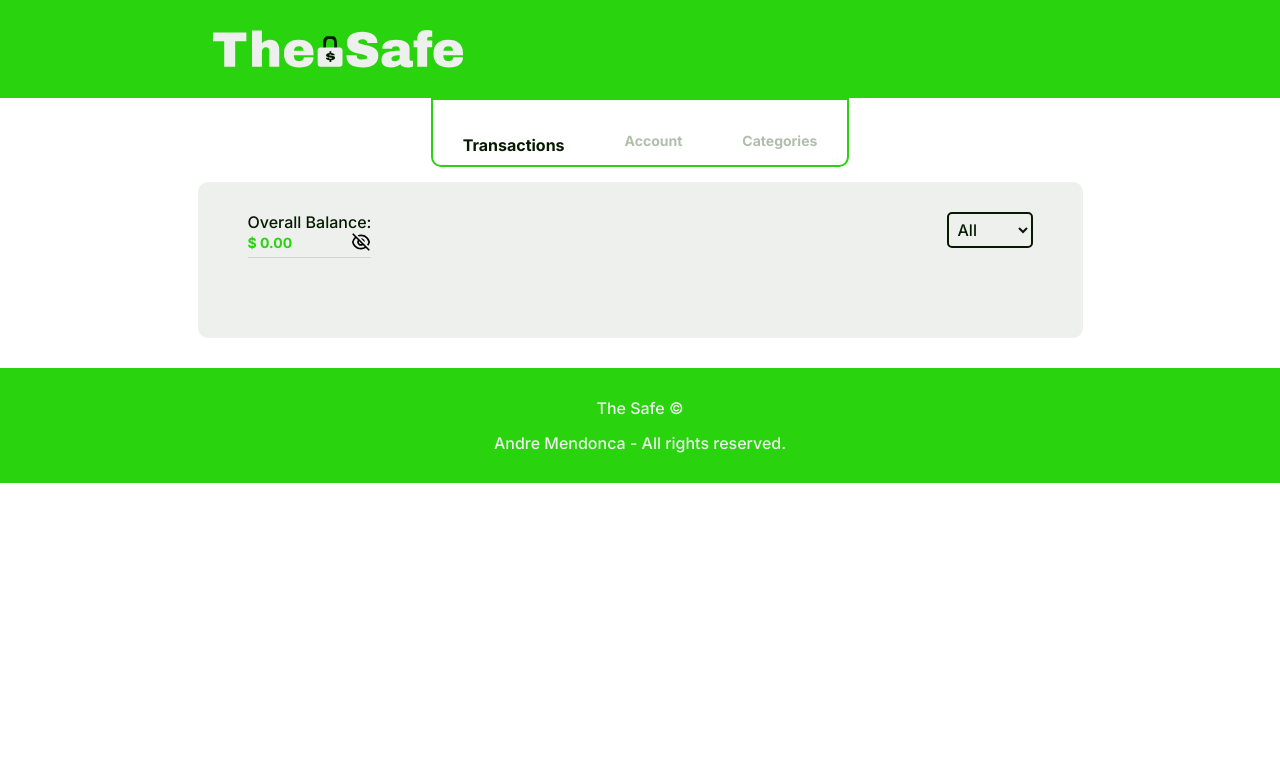
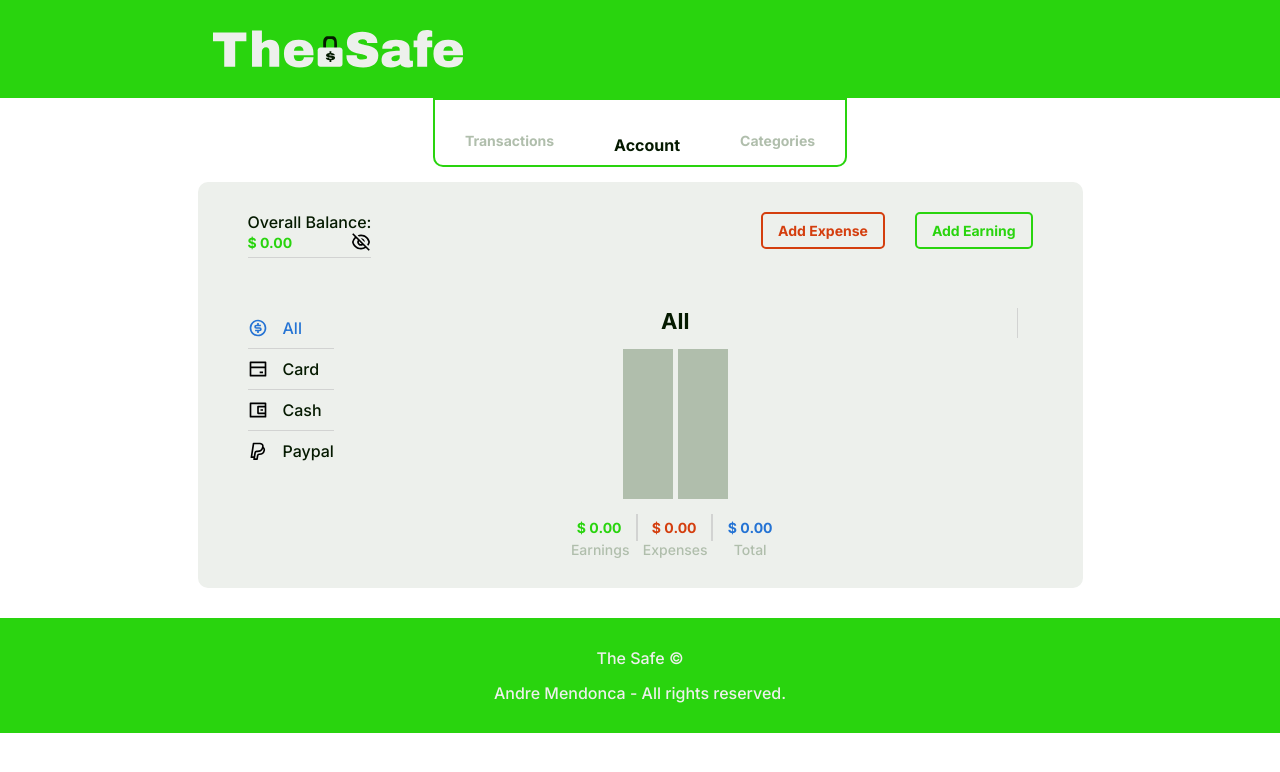
Before and after one commit to andremendonca03/the-safe, a React (Create React App) app: page / in a window 1280 px wide. Shown: the top 772 px of the page. Built offline with nearby package versions, Linux system fonts and the light colour scheme.

Commit message:
Global Context Update

```diff
--- a/src/GlobalContext.jsx
+++ b/src/GlobalContext.jsx
@@ -22,12 +22,13 @@ import useLocalStorage from "./hooks/useLocalStorage";
 export const GlobalContext = React.createContext();
 
 export const GlobalStorage = ({ children }) => {
-  const [page, setPage] = React.useState("transactions");
+  const [page, setPage] = React.useState("account");
   const [balanceHidden, setBalanceHidden] = React.useState(false);
-  const [count, setCount] = React.useState(17);
+  const [count, setCount] = React.useState(0);
 
   const [method, setMethod] = React.useState("all");
   const [modal, setModal] = React.useState({ active: false, type: "" });
+
   const [newTransaction, setNewTransaction] = React.useState({
     id: 0,
     type: "",
@@ -38,9 +39,7 @@ export const GlobalStorage = ({ children }) => {
     method: "",
     value: 0,
   });
-
   const [transactions, setTransactions] = React.useState([]);
-
   const transactionsShow = transactions.reduce((acc, item) => {
     if (method === "all") {
       return [...acc, item];
@@ -266,7 +265,7 @@ export const GlobalStorage = ({ children }) => {
         return format(unformattedEarnings - unformattedExpenses);
       }
     },
-    mostSpendingCategory: () => {
+    expensesPerCategory: () => {
       const allExpenses = transactions.filter(
         (item) => item.type === "expense"
       );
@@ -288,7 +287,11 @@ export const GlobalStorage = ({ children }) => {
           return { category: item[0].category, total: expensesTotal };
         });
 
-        const msCategory = expensesPerCategoryFormatted.reduce(
+        return expensesPerCategoryFormatted;
+      }
+    },
+    mostSpendingCategory: () => {
+      const msCategory = numbers.expensesPerCategory().reduce(
         (acc, item) => {
           if (acc.total > item.total) {
             return acc;
@@ -299,7 +302,8 @@ export const GlobalStorage = ({ children }) => {
         { total: 0 }
       );
 
-        const ndMostSpendingCategory = expensesPerCategoryFormatted
+      const ndMostSpendingCategory = numbers
+        .expensesPerCategory()
         .reduce((acc, item) => {
           if (item.category !== msCategory.category) {
             return [...acc, item];
@@ -326,16 +330,14 @@ export const GlobalStorage = ({ children }) => {
         ).length,
         logo: categories[0].find((item) => item.value === msCategory.category)
           .logo,
-          color: categories[0].find(
-            (item) => item.value === msCategory.category
-          ).color,
+        color: categories[0].find((item) => item.value === msCategory.category)
+          .color,
         difference: (
           (100 / ndMostSpendingCategory.total) * msCategory.total -
           100
         ).toFixed(0),
       };
       return returnObject;
-      }
     },
   };
 
```
Lines whose indentation alone changed are shown as unchanged.
